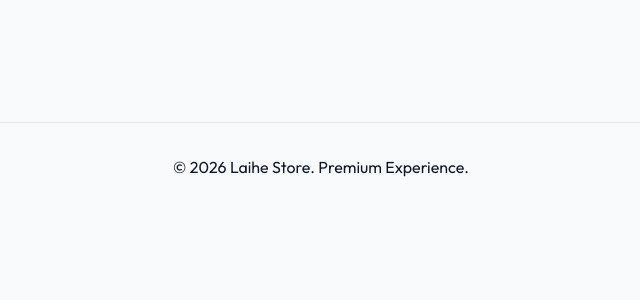
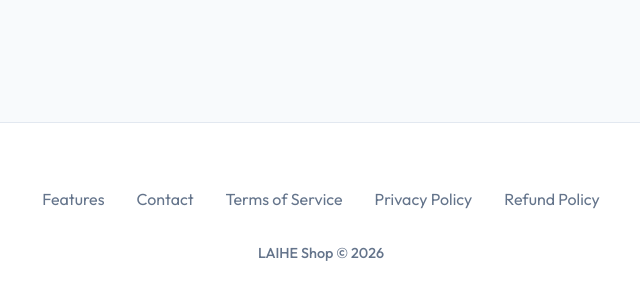
Before and after one commit to Ali-Agayev/Onl-ne-Shop-simple-, a React (Vite) app in the folder frontend/: page /product/1 in a window 1280 px wide. Shown: the part 742-1042 px from the top of the page, without its empty margins (319-959 px from the left). Before the commit the page ends 953 px from the top, so only its background shows below. Built offline with nearby package versions, Linux system fonts and the light colour scheme; no server answers.

Commit message:
Added professional Footer component and integrated into App

```diff
--- a/frontend/src/App.jsx
+++ b/frontend/src/App.jsx
@@ -6,6 +6,7 @@
 import Register from './pages/Register'
 import Cart from './pages/Cart'
 import ProductDetail from './pages/ProductDetail'
+import Footer from './components/Footer'
 import './index.css'
 
 function App() {
@@ -22,9 +23,7 @@
             <Route path="/product/:slug" element={<ProductDetail />} />
           </Routes>
         </main>
-        <footer style={{ padding: '2rem', textAlign: 'center', borderTop: '1px solid var(--border)', marginTop: '4rem' }}>
-          <p className="text-muted">© 2026 Laihe Store. Premium Experience.</p>
-        </footer>
+        <Footer />
       </div>
     </Router>
   )
--- /dev/null
+++ b/frontend/src/components/Footer.jsx
@@ -0,0 +1,40 @@
+import { Link } from 'react-router-dom'
+
+const Footer = () => {
+    return (
+        <footer style={{
+            padding: '4rem 2rem',
+            borderTop: '1px solid var(--border)',
+            marginTop: '4rem',
+            backgroundColor: 'var(--surface)',
+        }}>
+            <div className="container">
+                <div style={{
+                    display: 'flex',
+                    flexWrap: 'wrap',
+                    justifyContent: 'center',
+                    gap: '2rem',
+                    marginBottom: '2rem'
+                }}>
+                    <Link to="/features" style={{ color: 'var(--text-muted)', textDecoration: 'none', transition: 'color 0.2s' }}>Features</Link>
+                    <Link to="/contact" style={{ color: 'var(--text-muted)', textDecoration: 'none', transition: 'color 0.2s' }}>Contact</Link>
+                    <Link to="/terms" style={{ color: 'var(--text-muted)', textDecoration: 'none', transition: 'color 0.2s' }}>Terms of Service</Link>
+                    <Link to="/privacy" style={{ color: 'var(--text-muted)', textDecoration: 'none', transition: 'color 0.2s' }}>Privacy Policy</Link>
+                    <Link to="/refund" style={{ color: 'var(--text-muted)', textDecoration: 'none', transition: 'color 0.2s' }}>Refund Policy</Link>
+                </div>
+
+                <div style={{ textAlign: 'center', color: 'var(--text-muted)', fontSize: '0.9rem' }}>
+                    <p style={{ fontWeight: '500' }}>LAIHE Shop © 2026</p>
+                </div>
+            </div>
+
+            <style>{`
+                footer a:hover {
+                    color: var(--primary) !important;
+                }
+            `}</style>
+        </footer>
+    )
+}
+
+export default Footer
```
